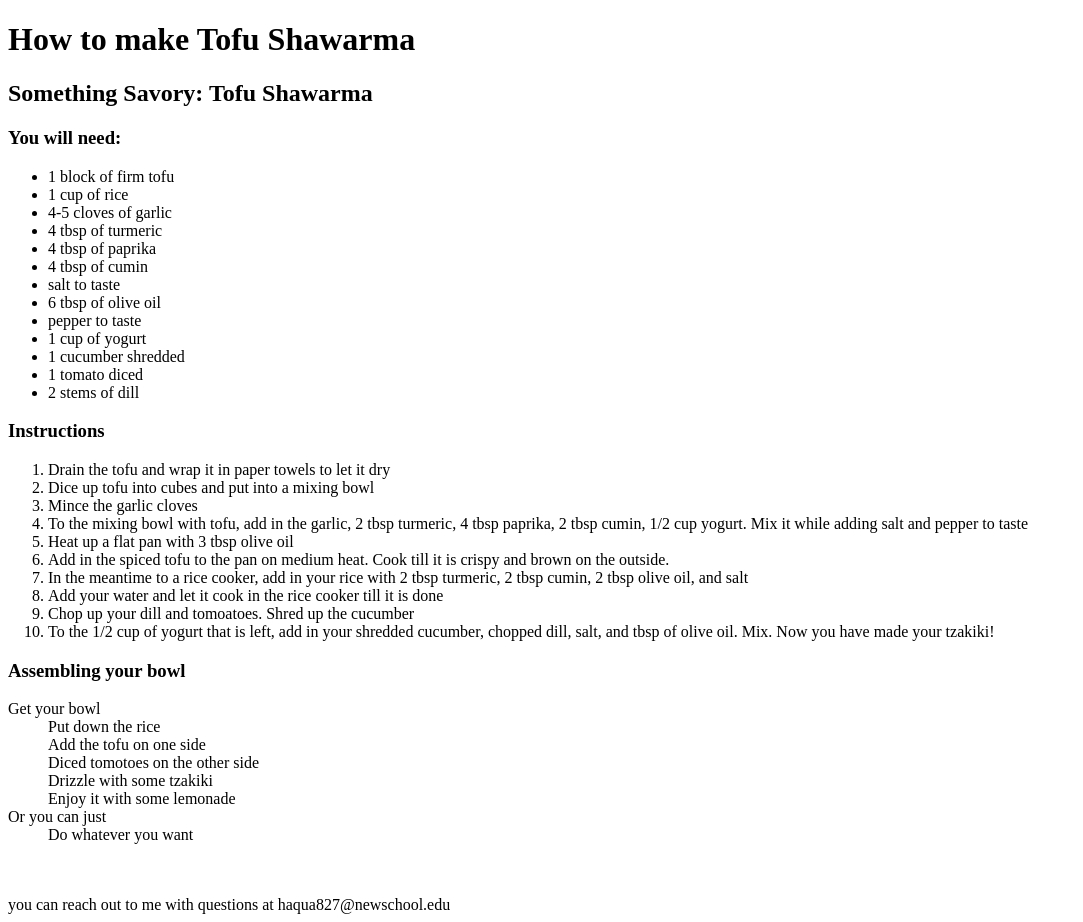
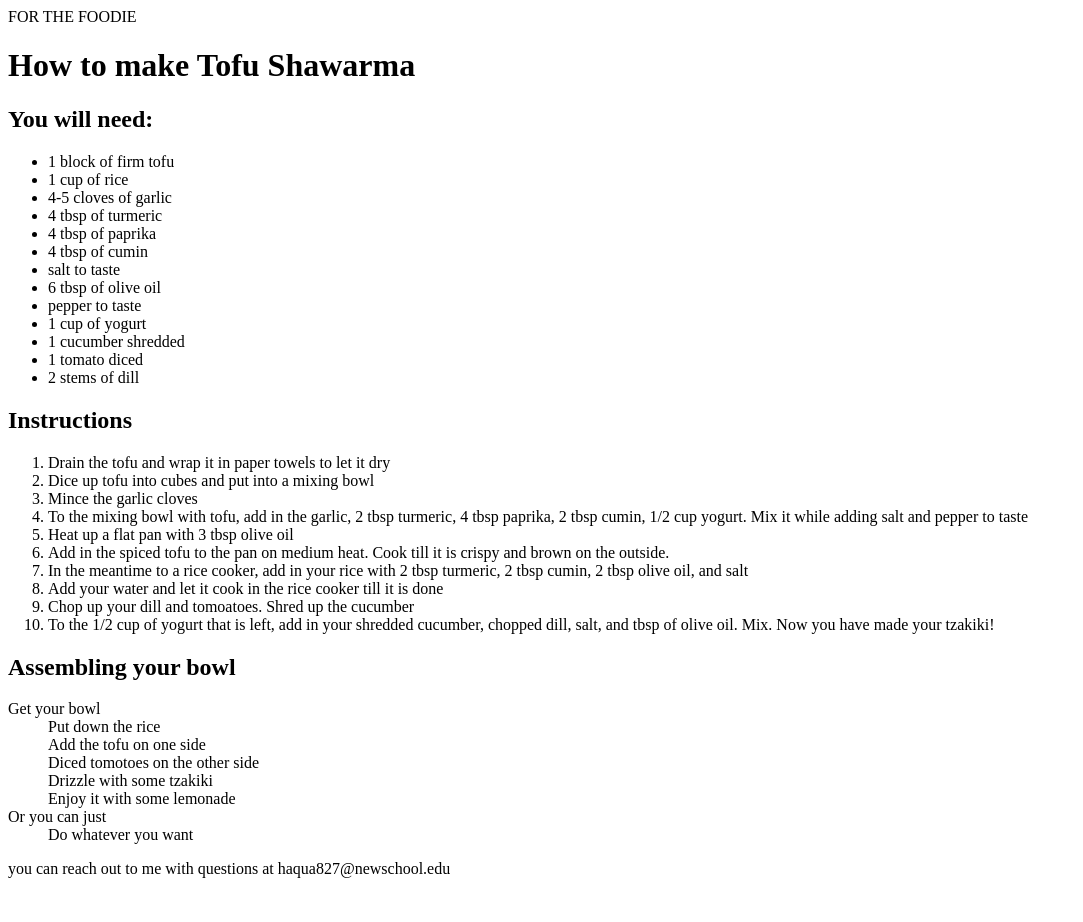
Before and after one commit to amrinh/haque-amrin-assignment1, a plain HTML site: page recipe-one.html in a window 1280 px wide. Shown: the whole page, without its empty margins (0-1083 px from the left). After the commit the page ends 886 px from the top, so only its background shows below. Drawn offline with Linux system fonts and the light colour scheme.

Commit message:
critiques from prof

```diff
--- a/recipe-one.html
+++ b/recipe-one.html
@@ -2,13 +2,13 @@
 <html lang="en">
 <head>
 	<meta charset="UTF-8">
-	<title>Recipes</title>
+	<title>Something Savory: Tofu Shawarma</title>
 </head>
 
     <body>
 
         <header>
-            <h1>How to make Tofu Shawarma</h1>
+            FOR THE FOODIE
         </header>
 
         <nav>
@@ -16,9 +16,9 @@
         </nav>
 
         <main>
-            <h2>Something Savory: Tofu Shawarma</h2>
+            <h1>How to make Tofu Shawarma</h1>
 
-            <h3>You will need:</h3>
+            <h2>You will need:</h2>
                 <ul>
                     <li>1 block of firm tofu</li>
                     <li>1 cup of rice</li>
@@ -35,8 +35,7 @@
                     <li>2 stems of dill</li>
                 </ul>
 
-            <h3>Instructions</h3>
-
+            <h2>Instructions</h2>
                 <ol>
                     <li>Drain the tofu and wrap it in paper towels to let it dry</li>
                     <li>Dice up tofu into cubes and put into a mixing bowl</li>
@@ -50,7 +49,7 @@
                     <li>To the 1/2 cup of yogurt that is left, add in your shredded cucumber, chopped dill, salt, and tbsp of olive oil. Mix. Now you have made your tzakiki!</li>
                 </ol>
 
-            <h3>Assembling your bowl</h3>
+            <h2>Assembling your bowl</h2>
                 <dl>
                     <dt>Get your bowl</dt>
                     <dd>Put down the rice</dd>
@@ -63,8 +62,7 @@
                     <dd>Do whatever you want</dd>
                 </dl>
         </main>
-        <br>
-        <br>
+
         <footer>
             you can reach out to me with questions at haqua827@newschool.edu
         </footer>
```
Also changed, not shown: index.html (+4 -6 lines), 2 other files.
